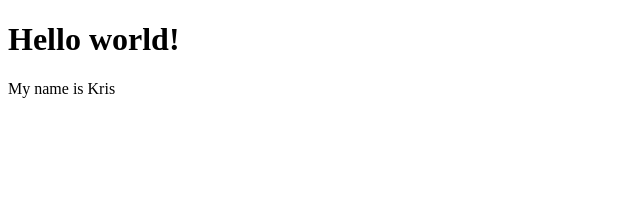
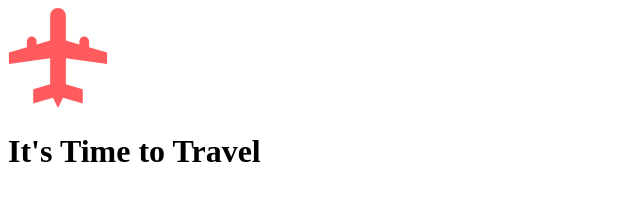
Before and after one commit to kristinaoc/2018_11_meeumwow, a plain HTML site: page index.html in a window 1280 px wide. Shown: the whole page, without its empty margins (0-640 px from the left). Drawn offline with Linux system fonts and the light colour scheme.

Commit message:
Update index.html

```diff
--- a/index.html
+++ b/index.html
@@ -16,16 +16,39 @@
 
 <body>
 
-    <h1>Hello world! </h1>
 
 
-    <p>My name is Kris</p>
+    <header>
+        <div class="layout-wide">
+            <div class="logo-wrapper">
+                <a href="index.html">
+                    <img  src="resources/images/logo.svg">
+                </a>
+            </div>
+
+
+        </div>
+
+    </header>
+
+    <main>
+
+        <h1>It's Time to Travel </h1>
 
 
 
 
 
 
+
+
+
+    </main>
+
+    <footer>
+
+
+    </footer>
 
 
 
```
